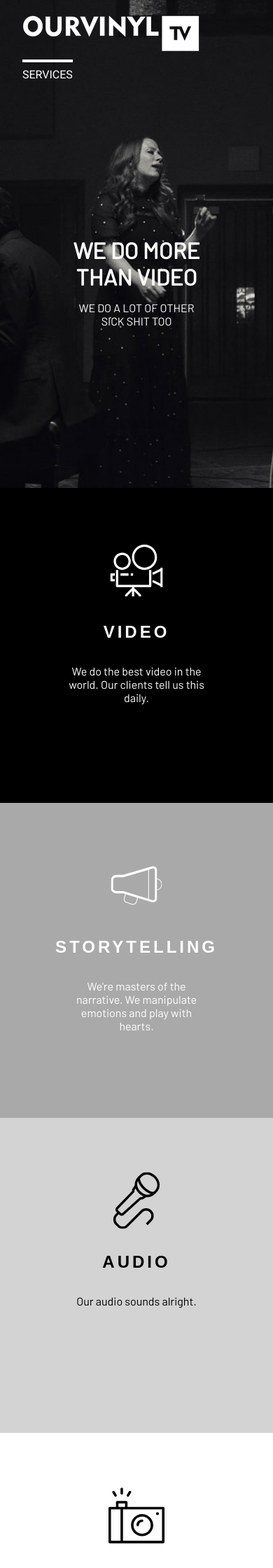
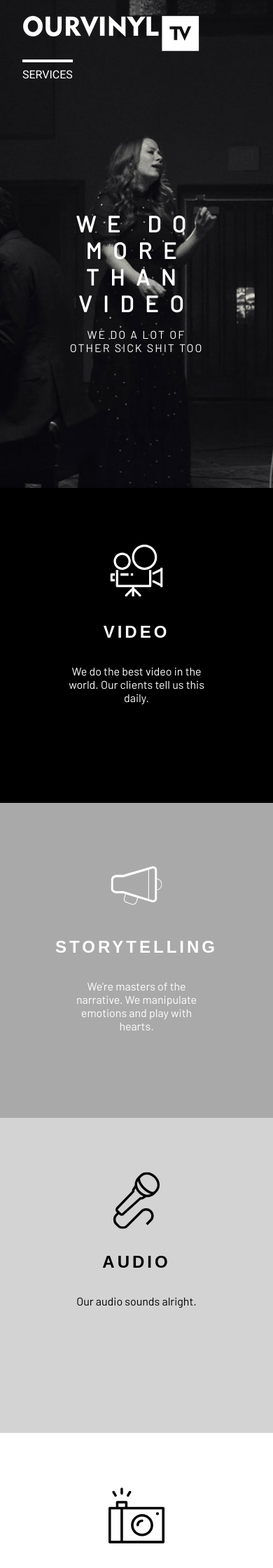
Before and after one commit to ajfickas/ourvinyl-productions, a Jekyll site: the page built from services.html, in a window 390 px wide. Shown: the top 2240 px of the page at 70% size. Built offline with Jekyll 4.4.1, drawn with Linux system fonts in a browser that asks for light colours.

Commit message:
Layout the remaining portions of the services page.
- Adjust letter spacing.
- Make services sections responsive.

```diff
--- a/_includes/pages/services/page.html
+++ b/_includes/pages/services/page.html
@@ -3,9 +3,13 @@
   {% include miscellaneous/section-header.html subtitle="We do a lot of other sick shit too" title="We do more than video" %}
 </div>
 <div class="services-container">
-  {% include pages/services/service.html class="video" description="We do the best video in the world. Our clients tell us this daily." name="Video" svg="video" %}
-  {% include pages/services/service.html class="storytelling" description="We're masters of the narrative. We manipulate emotions and play with hearts." name="Storytelling" svg="storytelling" %}
-  {% include pages/services/service.html class="audio" description="Our audio sounds alright." name="Audio" svg="audio" %}
-  {% include pages/services/service.html class="photo" description="We have at least a couple cameras." name="Photo" svg="photo" %}
+  <div class="services-group">
+    {% include pages/services/service.html class="video" description="We do the best video in the world. Our clients tell us this daily." name="Video" svg="video" %}
+    {% include pages/services/service.html class="storytelling" description="We're masters of the narrative. We manipulate emotions and play with hearts." name="Storytelling" svg="storytelling" %}
+  </div>
+  <div class="services-group">
+    {% include pages/services/service.html class="audio" description="Our audio sounds alright." name="Audio" svg="audio" %}
+    {% include pages/services/service.html class="photo" description="We have at least a couple cameras." name="Photo" svg="photo" %}
+  </div>
 </div>
 {% include layout/footer.html %}
--- a/_sass/miscellaneous/section-header.scss
+++ b/_sass/miscellaneous/section-header.scss
@@ -7,12 +7,14 @@
 
   h2 {
     font: bold 32px $font-family-barlow;
+    letter-spacing: 16px;
     margin: 0;
     text-transform: uppercase;
   }
 
   p {
     font: 16px $font-family-barlow;
+    letter-spacing: 2px;
     text-transform: uppercase;
   }
 
--- a/_sass/pages/services/page.scss
+++ b/_sass/pages/services/page.scss
@@ -1,15 +1,30 @@
-#services-section {
 
-  .services-container {
-    display: flex;
+.services-container {
+  display: flex;
+  flex-wrap: wrap;
+  justify-content: center;
+  max-width: 2048px;
+  margin: 0 auto;
 
-    & > * {
-      flex-grow: 1;
-    }
+  & > * {
+    flex-grow: 1;
   }
 }
 
-// TODO Move to own component?
+.services-group {
+  display: flex;
+  flex-wrap: wrap;
+  justify-content: center;
+
+  & > * {
+    flex-grow: 1;
+  }
+}
+
+.service {
+  min-width: 384;
+}
+
 .page-image-background {
   background: center / cover no-repeat;
 }
```
